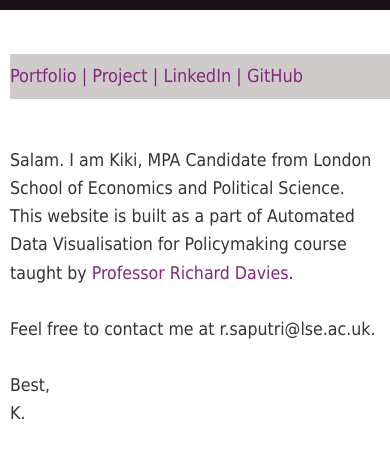
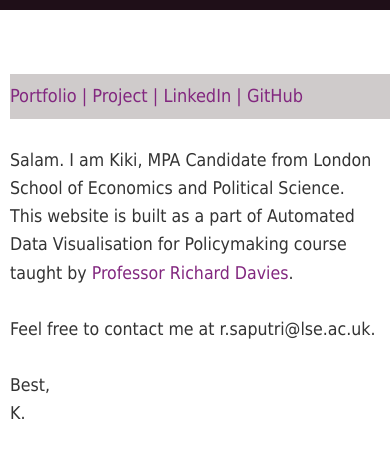
Before and after one commit to saputrr/saputrr.github.io, a plain HTML site: page index.html in a window 390 px wide. Shown: the part 126-584 px from the top of the page. Drawn offline with Linux system fonts and the light colour scheme; a script that the page names is missing; a web font is replaced by a local one.

Commit message:
Add files via upload

```diff
--- a/portfolio_style.css
+++ b/portfolio_style.css
@@ -252,7 +252,7 @@ html {
 
   nav {
     position: fixed;
-    top: 180px;
+    top: 200px;
     width: 100%; /* Ensure full width */
     font-size: 18px;
     padding: 8px 0;
```
